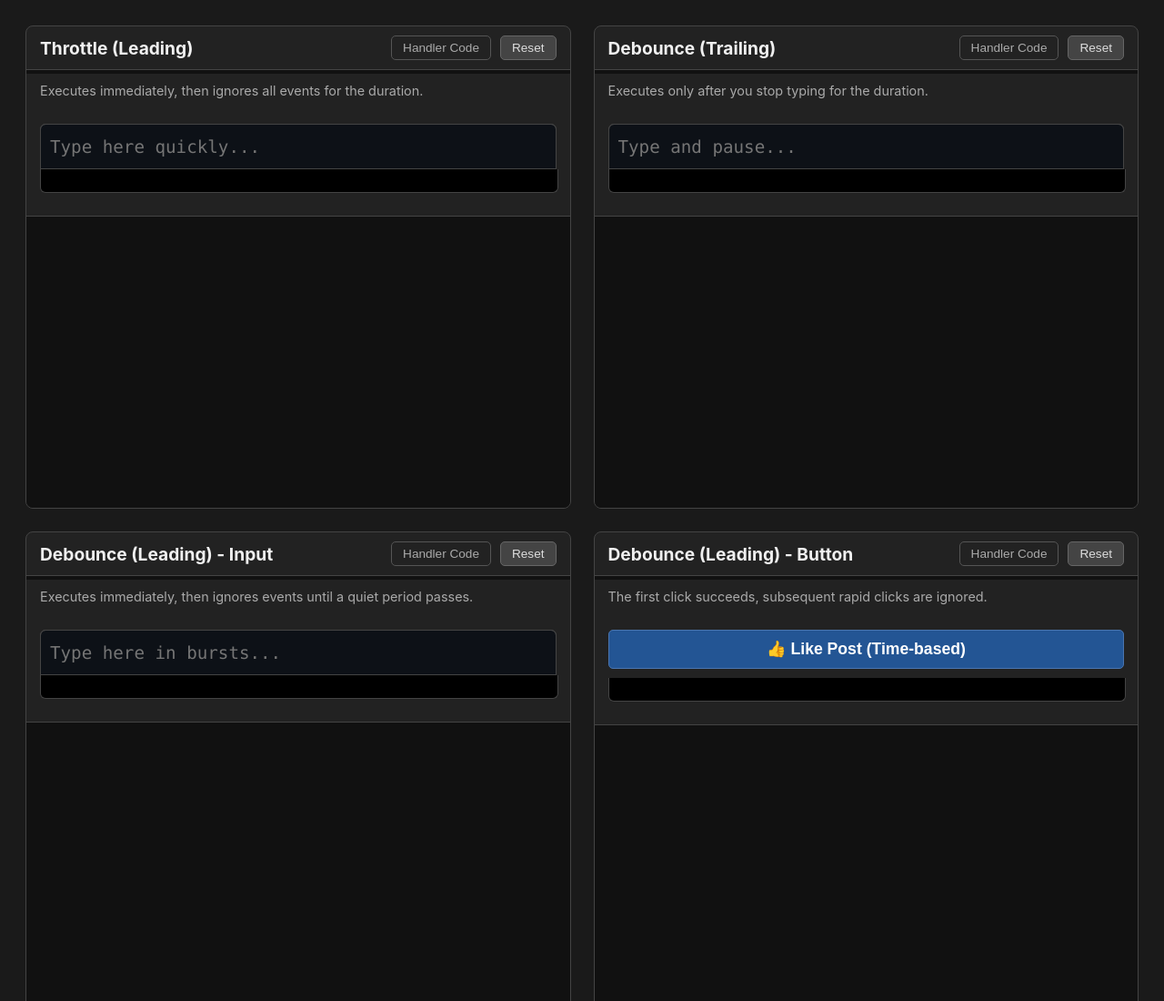
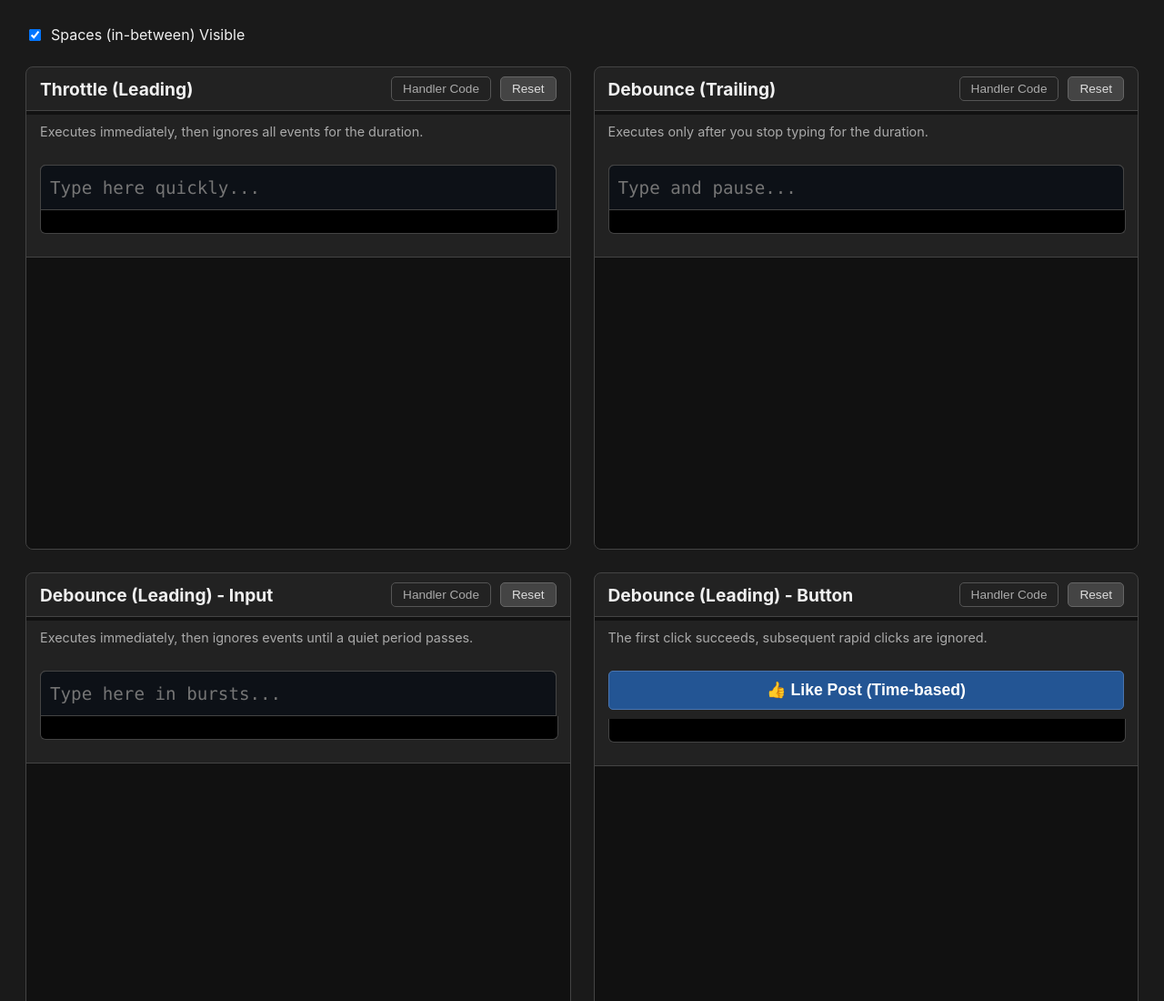
Before and after one commit to ManjilJ/throttle-debounce, a plain HTML site: page srcd/index.html in a window 1280 px wide. Shown: the top 1100 px of the page at 91% size. Drawn offline with Linux system fonts and the light colour scheme.

Commit message:
In-between Space checkbox

```diff
--- a/srcd/index.html
+++ b/srcd/index.html
@@ -95,6 +95,17 @@
 </head>
 <body>
     <div class="main-wrapper">
+        <div
+          style="
+            grid-column: 1 / -1;
+            display: flex;
+            align-items: center;
+            gap: 8px;
+          "
+        >
+          <input type="checkbox" id="toggle-spectrum" value="true" checked />
+          <label for="toggle-spectrum">Spaces (in-between) Visible</label>
+        </div>
         <div class="container" id="container-throttle">
             <div class="header-container"><h2>Throttle (Leading)</h2><div class="button-group"><button id="throttle-code-btn" class="code-button">Handler Code</button><button id="throttle-reset" class="reset-button">Reset</button></div></div>
             <div class="visual-timer-container"><div class="visual-timer-bar" id="bar-throttle"></div></div>
```
